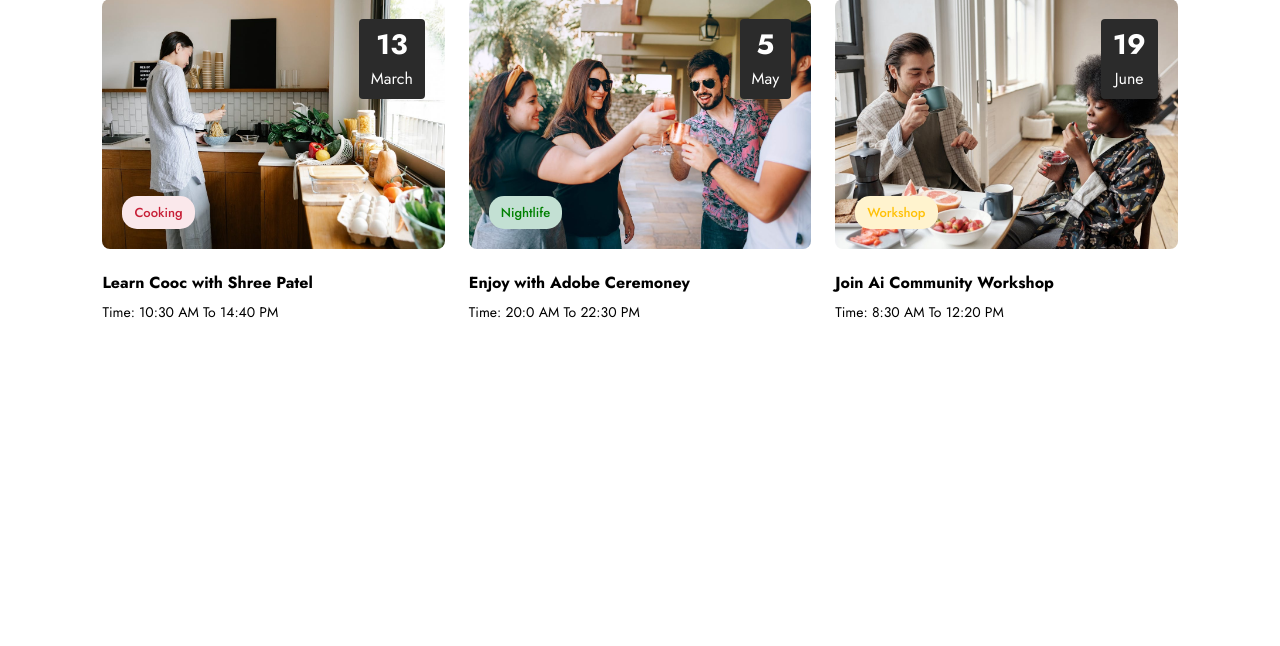
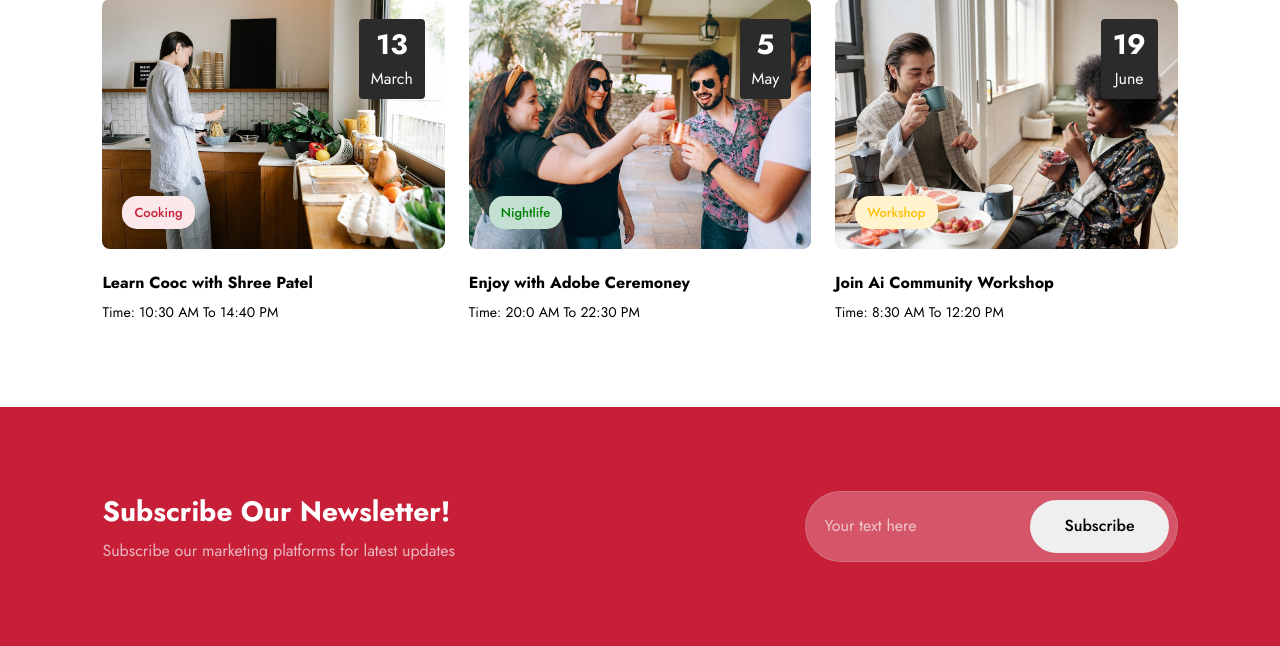
Before and after one commit to jamal-web-dev/Directory-Website-Project, a PHP site: page / in a window 1280 px wide. Shown: the part 5340-5986 px from the top of the page. Before the commit the page ends 5658 px from the top, so only its background shows below. Run offline with PHP 8.4, Linux system fonts and the light colour scheme.

Commit message:
Completing all Home page except footer

```diff
--- a/index.html
+++ b/index.html
@@ -773,5 +773,20 @@
             </article>
         </div>
     </section>
+
+    <section class="subscription-section">
+        <div class="container">
+            <div class="box-one">
+                <h3>Subscribe Our Newsletter!</h3>
+                <p>Subscribe our marketing platforms for latest updates</p>
+            </div>
+            <div class="box-two">
+                <div class="input-box">
+                    <input type="text" placeholder="Your text here">
+                    <button>Subscribe</button>
+                </div>
+            </div>
+        </div>
+    </section>
 </body>
 </html>
--- a/styles/general.css
+++ b/styles/general.css
@@ -125,3 +125,8 @@ header button:hover{
         color: black
     }
 }
+
+footer{
+    background-color: var(--dark-200);
+
+}
--- a/styles/index.css
+++ b/styles/index.css
@@ -753,3 +753,48 @@ article .event-img-box{
 .event-text-content span{
     font-size: 14px;
 }
+
+/* ==========SUBSCRIPTION SECTION ================ */
+.subscription-section{
+    background-color: var(--red);
+}
+.subscription-section .container{
+    display: flex;
+    justify-content: space-between;
+    align-items: center;
+    color: white;
+}
+.subscription-section h3{
+    color: white;
+}
+.subscription-section p{
+    color: var(--gray-cl)
+}
+.subscription-section .input-box{
+    background-color: rgba(255, 255, 255, 0.247);
+    padding: 8px;
+    border-radius: 40px;
+    display: flex;
+    border: 1px solid rgba(202, 202, 202, 0.235);
+}
+.input-box input{
+    background-color: transparent;
+    border: none;
+    padding: 12px 10px;
+    flex: 2;
+    font-size: 16px;
+    outline: none;
+    color: var(--gray-cl);
+}
+.input-box input::placeholder{
+    font-size: 16px;
+    color: var(--gray-cl)
+
+}
+.input-box button{
+    padding: 12px 34px;
+    border-radius: 30px;
+    border: none;
+    font-size: 16px;
+    font-weight: 500;
+}
```
